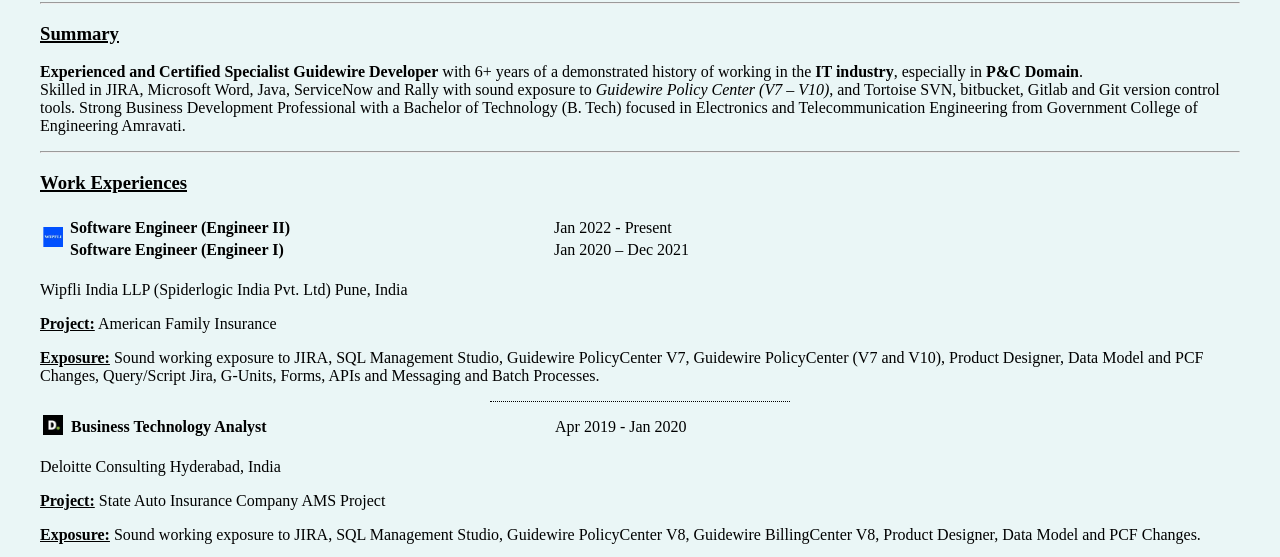
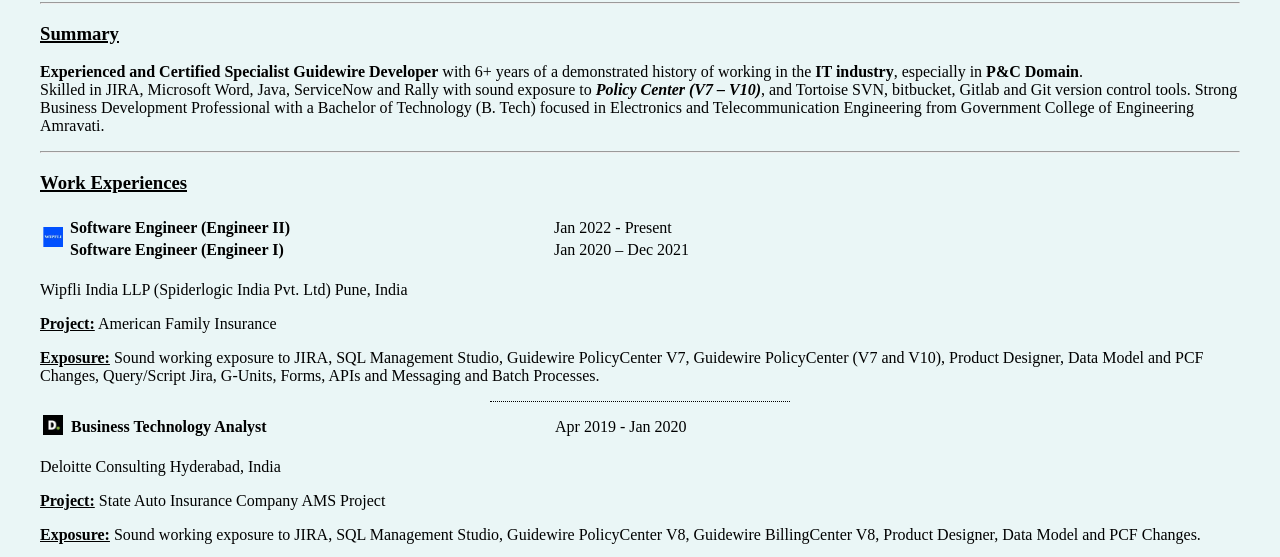
Before and after one commit to dhirajnh11/MyPersonalPage, a plain HTML site: page index.html in a window 1280 px wide. Shown: the part 242-799 px from the top of the page. Drawn offline with Linux system fonts and the light colour scheme.

Commit message:
Updated index.html
made bold test

```diff
--- a/index.html
+++ b/index.html
@@ -35,7 +35,7 @@
 <div class="Summary">
   <h3>Summary</h3>
   <p>
-    <strong>Experienced and Certified Specialist Guidewire Developer</strong> with 6+ years of a demonstrated history of working in the <strong>IT industry</strong>, especially in <strong>P&C Domain</strong>. <br>Skilled in JIRA, Microsoft Word, Java, ServiceNow and Rally with sound exposure to <em>Guidewire Policy Center (V7 – V10)</em>, and Tortoise SVN, bitbucket, Gitlab and Git version control tools. Strong Business Development Professional with a Bachelor of Technology (B. Tech) focused in Electronics and Telecommunication Engineering from Government College of Engineering Amravati.
+    <strong>Experienced and Certified Specialist Guidewire Developer</strong> with 6+ years of a demonstrated history of working in the <strong>IT industry</strong>, especially in <strong>P&C Domain</strong>. <br>Skilled in JIRA, Microsoft Word, Java, ServiceNow and Rally with sound exposure to <em><strong>Policy Center (V7 – V10)</strong></em>, and Tortoise SVN, bitbucket, Gitlab and Git version control tools. Strong Business Development Professional with a Bachelor of Technology (B. Tech) focused in Electronics and Telecommunication Engineering from Government College of Engineering Amravati.
   </p>
 </div>
 <hr>
```
